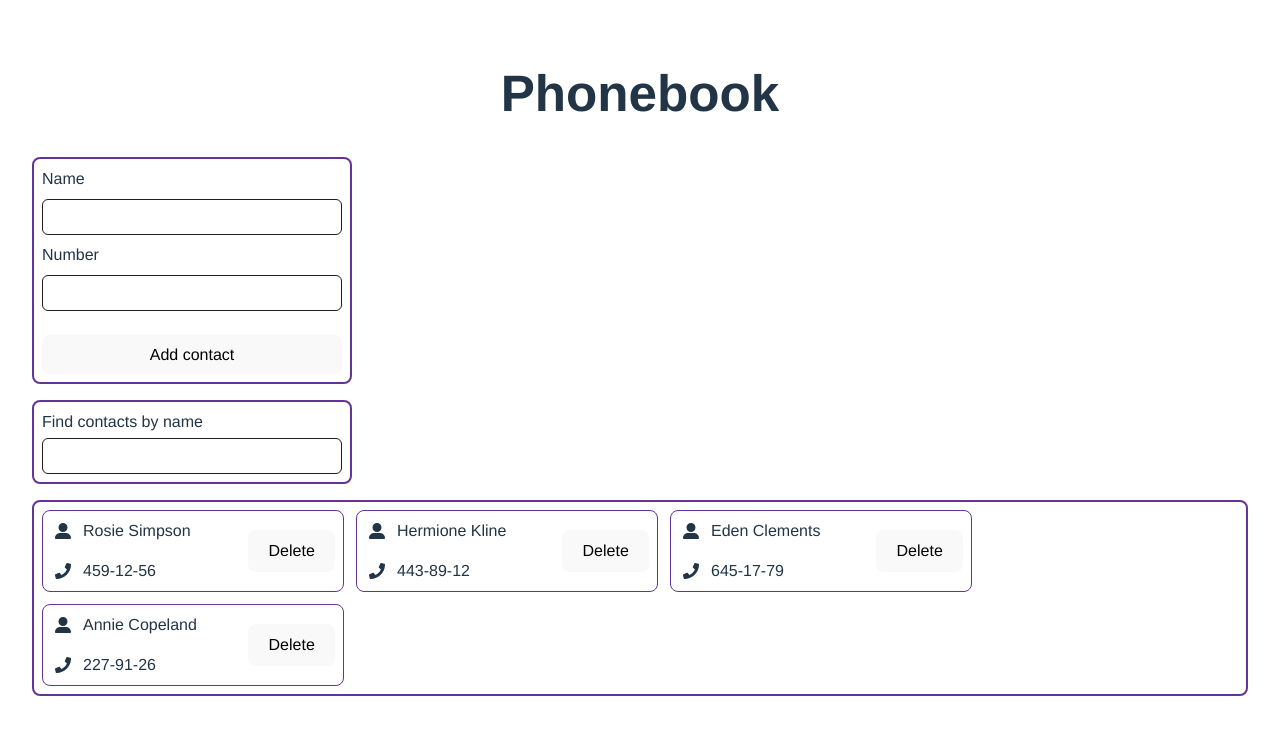
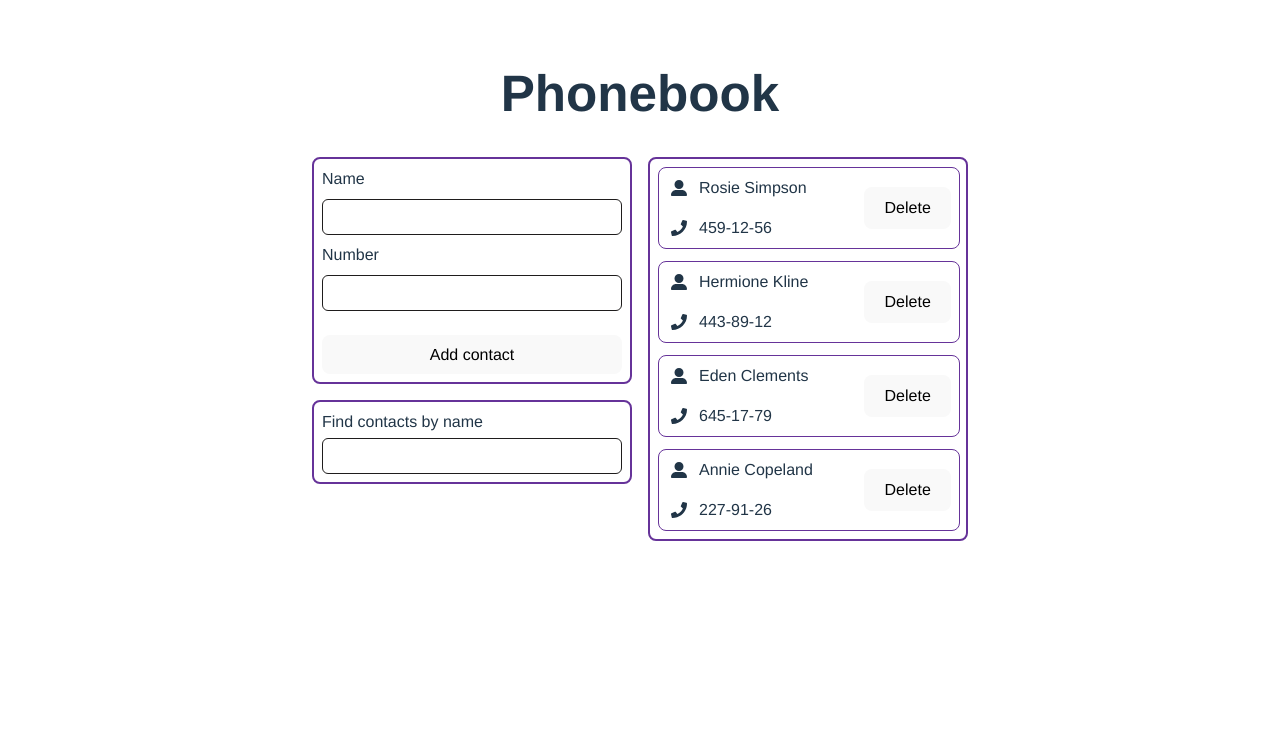
Before and after one commit to rtt2018/goit-react-hw-03, a React app: page / in a window 1280 px wide. Shown: the top 734 px of the page. Built offline with nearby package versions, Linux system fonts and the light colour scheme; the HTML template or start-up script is replaced by a standard one.

Commit message:
upd styles

```diff
--- a/src/App.css
+++ b/src/App.css
@@ -42,7 +42,14 @@
 }
 
 .componentsWrap {
+  box-sizing: border-box;
   display: flex;
   gap: 16px;
   flex-direction: column;
+  width: 320px;
 }
+
+.componentsAllWrap {
+  display: flex;
+  gap: 16px;
+}
--- a/src/App.jsx
+++ b/src/App.jsx
@@ -61,10 +61,14 @@ function App() {
   return (
     <div>
       <h1>Phonebook</h1>
-      <div className="componentsWrap">
-        <ContactForm onSubmit={handleSumit} initValues={initAddContactValues} />
-        <SearchBox value={searchPhrase} onChange={handleChange} />
-        <ContactList contacts={filteredContacts} onDelete={clickDeleteButton} />
+      <div className="componentsAllWrap">
+        <div className="componentsWrap">
+          <ContactForm onSubmit={handleSumit} initValues={initAddContactValues} />
+          <SearchBox value={searchPhrase} onChange={handleChange} />
+        </div>
+        <div className="componentsWrap">
+          <ContactList contacts={filteredContacts} onDelete={clickDeleteButton} />
+        </div>
       </div>
     </div>
   )
--- a/src/components/ContactForm/ContactForm.module.css
+++ b/src/components/ContactForm/ContactForm.module.css
@@ -2,7 +2,7 @@
   border: 2px solid rebeccapurple;
   border-radius: 8px;
   padding: 8px;
-  max-width: 300px;
+  /* max-width: 300px; */
 }
 
 .formContainer {
--- a/src/components/ContactList/ContactList.module.css
+++ b/src/components/ContactList/ContactList.module.css
@@ -22,7 +22,7 @@
   box-sizing: border-box;
   display: inline-flex;
   flex-wrap: wrap;
-  /* flex-direction: column; */
+  flex-direction: column;
   gap: 12px;
   padding: 0;
   border-radius: 8px;
--- a/src/components/SearchBox/SearchBox.module.css
+++ b/src/components/SearchBox/SearchBox.module.css
@@ -2,7 +2,7 @@
   border: 2px solid rebeccapurple;
   border-radius: 8px;
   padding: 8px;
-  max-width: 300px;
+  /* max-width: 300px; */
 }
 
 .labelFindContact {
```
